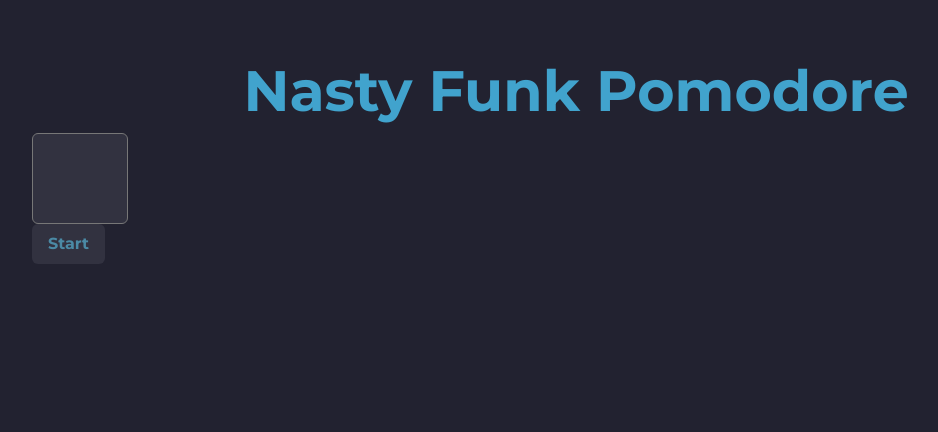
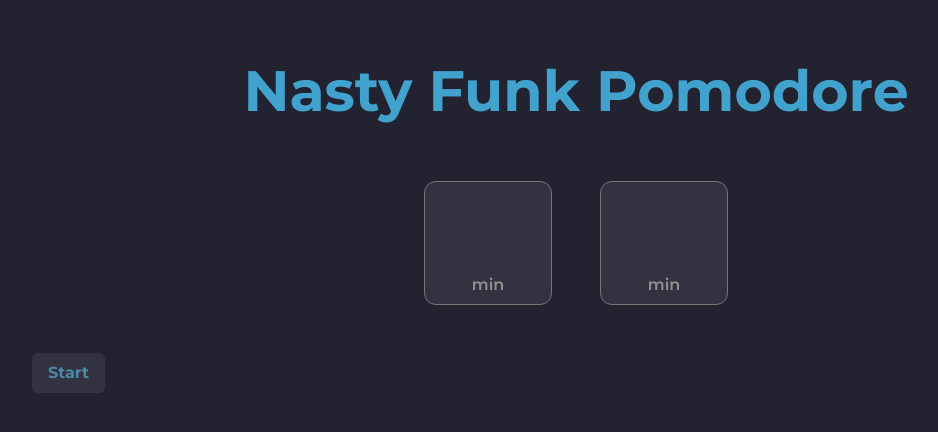
Before and after one commit to bvinicius/pomodore-app, a Vue app: page / in a window 1280 px wide. Shown: the top 432 px of the page, without its empty margins (64-1002 px from the left). Built offline with nearby package versions, Linux system fonts and the light colour scheme; what @phosphor-icons/vue would draw is missing.

Commit message:
Continues implementation of PomoSessionInput. Problem found on v-model present on this commit.

```diff
--- a/src/primary/components/atoms/PomoInput.vue
+++ b/src/primary/components/atoms/PomoInput.vue
@@ -1,8 +1,7 @@
 <template>
     <input
+        v-bind="$attrs"
         type="text"
-        class="bg-primary-container-400 border border-gray-777 text-on-container-300 py-1 px-2 rounded-md outline-primary-500"
+        class="bg-primary-container-400 border border-gray-777 text-on-container-300 py-1 px-2 rounded-md focus-visible:outline-blue"
     />
 </template>
-
-<script setup lang="ts"></script>
--- a/src/primary/components/molecules/PomoInputContainer.vue
+++ /dev/null
@@ -1,7 +0,0 @@
-<template>
-    <div class="w-24">
-        <slot></slot>
-    </div>
-</template>
-
-<script setup lang="ts"></script>
--- a/src/primary/components/molecules/PomoSessionInput.vue
+++ b/src/primary/components/molecules/PomoSessionInput.vue
@@ -1,12 +1,38 @@
 <template>
-    <PomoInputContainer>
+    <div class="w-32 relative">
         <PomoInput
+            v-model="vModel"
             type="number"
-            class="w-full py-4 font-bold text-4xl !text-primary-500 text-center"
+            class="w-full py-3 font-semibold text-6xl !text-primary-500 text-center rounded-xl pb-6 pomp-input"
+            :label="hint"
         />
-    </PomoInputContainer>
+        <span
+            class="font-semibold text-on-container-400 absolute bottom-0 left-0 right-0 text-center pb-2"
+        >
+            {{ hint }}
+        </span>
+    </div>
 </template>
 
 <script setup lang="ts">
-import PomoInputContainer from './PomoInputContainer.vue';
+import { computed } from 'vue';
+import PomoInput from '@/primary/components/atoms/PomoInput.vue';
+
+const props = defineProps<{
+    modelValue?: number;
+    hint?: string;
+}>();
+
+const emit = defineEmits<{
+    (e: 'update:model-value', v: number | undefined): void;
+}>();
+
+const vModel = computed<number | undefined>({
+    get() {
+        return props.modelValue;
+    },
+    set(v: number | undefined) {
+        emit('update:model-value', v);
+    }
+});
 </script>
--- a/src/primary/pages/HomePage.vue
+++ b/src/primary/pages/HomePage.vue
@@ -11,13 +11,15 @@
         Next session
     </button>
 
-    <div class="flex gap-3">
-        <PomoInputContainer>
-            <PomoInput
-                type="number"
-                class="w-full py-4 font-bold text-4xl !text-primary-500 text-center"
-            />
-        </PomoInputContainer>
+    <div class="flex justify-center gap-12 py-12">
+        <PomoSessionInput
+            v-model="pomodore.workSessionLength"
+            hint="min"
+        />
+        <PomoSessionInput
+            v-model="pomodore.breakSessionLength"
+            hint="min"
+        />
     </div>
 
     <button
@@ -50,10 +52,9 @@
 import { reactive, ref } from 'vue';
 import { PomoSettings, PomoSessionType } from '@/domain/Pomodore';
 import { usePomoStore } from '@/primary/infrastructure/store/pomoStore';
-import PomoInput from '@/primary/components/atoms/PomoInput.vue';
-import PomoInputContainer from '@/primary/components/molecules/PomoInputContainer.vue';
 import { PomoRunner } from '@/secondary/PomodoreRunner';
 import { toMinuteFormat } from '@/secondary/utils/date-utils';
+import PomoSessionInput from '../components/molecules/PomoSessionInput.vue';
 
 const pomoStore = usePomoStore();
 
```
